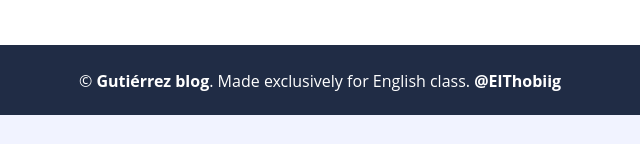
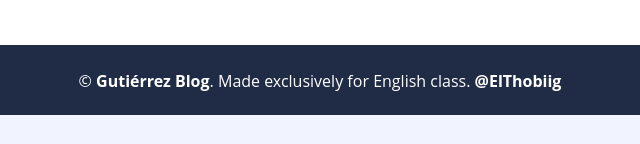
Before and after one commit to Thobiig/thobiig.github.io, a plain HTML site: page about.html in a window 1280 px wide. Shown: the part 655-799 px from the top of the page, 510-1150 px from the left. Drawn offline with nearby package versions, Linux system fonts and the light colour scheme; a script that the page names is missing.

Commit message:
Update about.html

```diff
--- a/about.html
+++ b/about.html
@@ -72,7 +72,7 @@
             <!-- Footer Start -->
             <div class="container py-4 bg-secondary text-center">
                 <p class="m-0 text-white">
-                    &copy; <a class="text-white font-weight-bold" href="index.html">Gutiérrez blog</a>. Made exclusively for English class. <a class="text-white font-weight-bold" href="#">@ElThobiig</a>                    </p>
+                    &copy; <a class="text-white font-weight-bold" href="#">Gutiérrez Blog</a>. Made exclusively for English class. <a class="text-white font-weight-bold" href="#">@ElThobiig</a>
             </div>
             <!-- Footer End -->
         </div>
```
